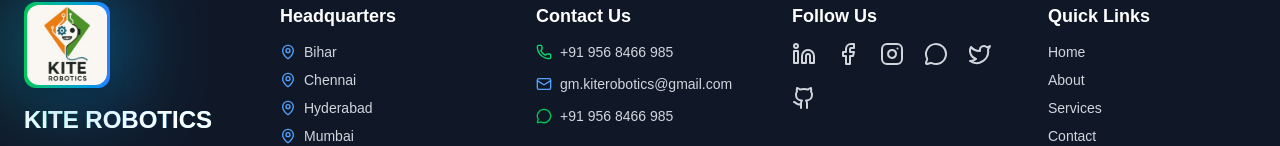
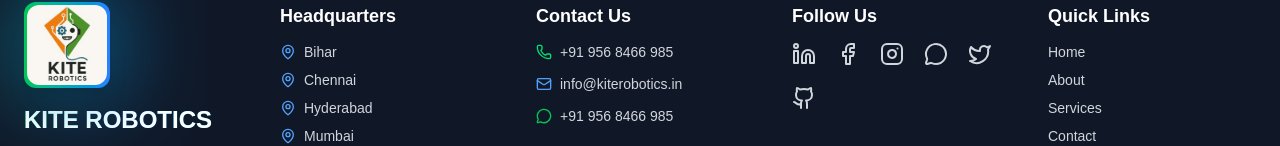
Before and after one commit to ThankKumar/kiterobotics.in, a Next.js app: page / in a window 1280 px wide. Shown: the part 3871-4017 px from the top of the page. Built offline with nearby package versions, Linux system fonts and the light colour scheme.

Commit message:
Updated Next.js

```diff
--- a/app/components/Footer.js
+++ b/app/components/Footer.js
@@ -89,7 +89,7 @@
             </li>
             <li className="flex items-center gap-2">
               <Mail className="w-4 h-4 text-blue-400" />
-              gm.kiterobotics@gmail.com
+              info@kiterobotics.in
             </li>
             <li className="flex items-center gap-2">
               <MessageCircle className="w-4 h-4 text-green-500" />
--- a/package.json
+++ b/package.json
@@ -12,12 +12,12 @@
     "framer-motion": "^12.23.12",
     "gh-pages": "^6.3.0",
     "lucide-react": "^0.541.0",
-    "next": "15.5.0",
+    "next": "^16.1.6",
     "nodemailer": "^7.0.5",
     "razorpay": "^2.9.6",
-    "react": "19.1.0",
+    "react": "^19.2.4",
     "react-360-view": "^0.1.3",
-    "react-dom": "19.1.0",
+    "react-dom": "^19.2.4",
     "react-hot-toast": "^2.6.0",
     "swiper": "^11.2.10"
   },
```
Also changed, not shown: 1 other file (tests, documents, lock files or other folders).
